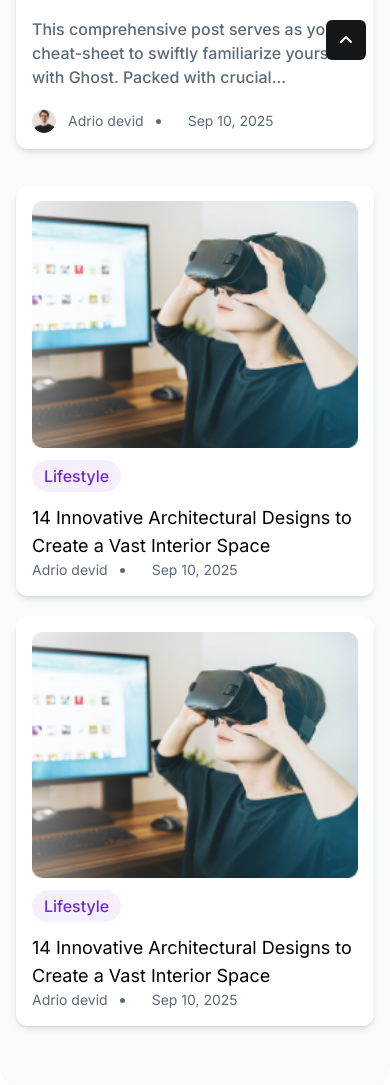
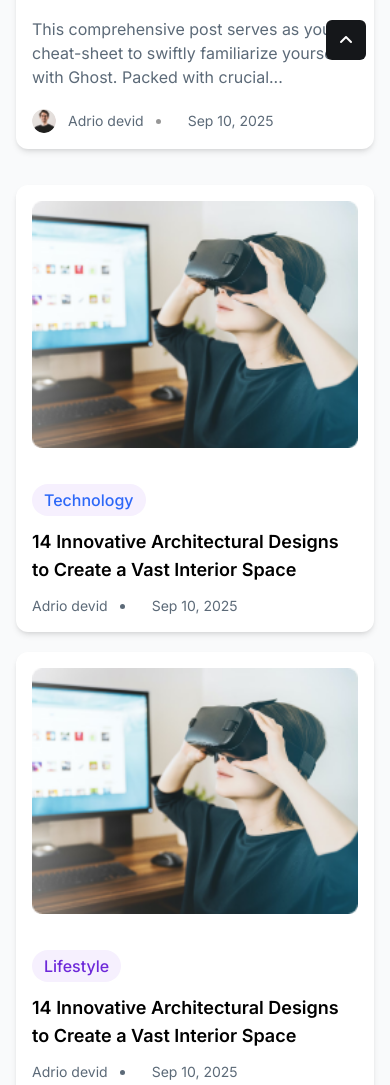
Before and after one commit to sadik131/chartity, a website: page index.html in a window 390 px wide. Shown: the part 760-1845 px from the top of the page. Drawn offline with Linux system fonts and the light colour scheme.

Commit message:
update the page

```diff
--- a/index.html
+++ b/index.html
@@ -22,10 +22,13 @@
         <div class="flex items-center justify-between w-full">
           <img src="https://clarity-tailwind.preview.uideck.com/images/logo.svg" alt="">
           <div class="hidden lg:flex items-center gap-5">
-            <a class="text-base text-primaryFont" href="/index.html">Home <span><i class="fa-solid fa-angle-down"></i></span></a>
-            <a class="text-base text-primaryFont" href="/page2.html">Pages <span><i class="fa-solid fa-angle-down"></i></span></a>
+            <a class="text-base text-primaryFont" href="/index.html">Home <span><i
+                  class="fa-solid fa-angle-down"></i></span></a>
+            <a class="text-base text-primaryFont" href="/page2.html">Pages <span><i
+                  class="fa-solid fa-angle-down"></i></span></a>
             <a class="text-base text-primaryFont" href="">Blogs <span><i class="fa-solid fa-angle-down"></i></span></a>
-            <a class="text-base text-primaryFont" href="">Support <span><i class="fa-solid fa-angle-down"></i></span></a>
+            <a class="text-base text-primaryFont" href="">Support <span><i
+                  class="fa-solid fa-angle-down"></i></span></a>
           </div>
           <div class="">
             <div class="hidden lg:flex gap-3 justify-between items-center">
@@ -53,36 +56,41 @@
     </nav>
 
     <!-- hero section -->
-    <section
-    class="hero-section pt-20 font-inter px-4 bg-cover bg-center rounded-b-3xl lg:pt-25 pb-16"
-    style="
+    <section class="hero-section pt-20 font-inter px-4 bg-cover bg-center rounded-b-3xl lg:pt-25 pb-16" style="
       background-image: url('./img/hero-bg.svg');
       background-color: #F9FAFB;
-    "
-  >
-    <div class="flex shadow-md flex-col lg:flex-row lg:w-[1170px] mx-auto rounded-xl p-4 lg:p-[10px] gap-8 items-center bg-white">
+    ">
+      <div
+        class="flex shadow-md flex-col lg:flex-row lg:w-[1170px] mx-auto rounded-xl p-4 lg:p-[10px] gap-8 items-center bg-white">
+        <!-- left image -->
         <div>
           <img src="./img/hero-01.png" alt="Hero Image 1">
         </div>
+        <!-- right image -->
         <div class="w-full lg:w-1/2">
           <span class="text-[#6d28d9] mb-3 px-3 py-1 font-medium inline-block bg-[#F6F0FE] rounded-3xl">Lifestyle</span>
-        <h2 class="text-[22px] leading-[30px] lg:text-3xl font-bold mb-4">Begin here to obtain a brief summary encompassing all the essential</h2>
-        <p class="text-primaryFont font-medium mt-5">This comprehensive post serves as your cheat-sheet to swiftly familiarize yourself with Ghost. Packed with crucial...</p>
+          <h2 class="text-[22px] leading-[30px] lg:text-3xl font-bold mb-4">Begin here to obtain a brief summary
+            encompassing all the essential</h2>
+          <p class="text-primaryFont  mt-5">This comprehensive post serves as your cheat-sheet to swiftly familiarize
+            yourself with Ghost. Packed with crucial...</p>
+          <!-- use details -->
           <div class="flex items-center font-normal mt-5 text-sm gap-3 text-primaryFont">
             <img src="./img/user-01.png" class="rounded-full h-6 w-6" alt="User Avatar">
             <h5>Adrio devid</h5>
-          <li class="list-disc"></li>
+            <li class="list-disc text-[#979797]"></li>
             <h5>Sep 10, 2025</h5>
           </div>
         </div>
       </div>
 
       <div class="lg:w-[1170px] mt-9 gap-8 lg:flex mx-auto">
-      <div class="lg:flex gap-6 p-4 rounded-xl shadow-md bg-white items-center">
+        <div class="flex flex-col lg:flex-row gap-6 p-4 rounded-xl shadow-md bg-white items-center">
           <img class="w-full" src="./img/hero-02.png" alt="Hero Image 2">
           <div>
-          <span class="text-[#6d28d9] my-3 px-3 py-1 font-medium inline-block bg-[#F6F0FE] rounded-3xl">Lifestyle</span>
-          <h3 class="text-lg">14 Innovative Architectural Designs to Create a Vast Interior Space</h3>
+            <span
+              class="text-secendary my-3 px-3 py-1 font-medium inline-block bg-[#F6F0FE] rounded-3xl">Technology</span>
+            <h3 class="text-lg font-semibold mb-3">14 Innovative Architectural Designs to Create a Vast Interior Space
+            </h3>
             <div class="flex items-center text-sm gap-3 text-primaryFont">
               <h5>Adrio devid</h5>
               <li class="list-disc"></li>
@@ -91,11 +99,13 @@
           </div>
         </div>
 
-      <div class="lg:flex gap-6 p-4 rounded-xl mt-5 shadow-md lg:mt-0 bg-white items-center">
+        <div class="flex flex-col lg:flex-row gap-6 p-4 rounded-xl mt-5 shadow-md lg:mt-0 bg-white items-center">
           <img class="w-full" src="./img/hero-02.png" alt="Hero Image 2">
           <div>
-          <span class="text-[#6d28d9] my-3 px-3 py-1 font-medium inline-block bg-[#F6F0FE] rounded-3xl">Lifestyle</span>
-          <h3 class="text-lg">14 Innovative Architectural Designs to Create a Vast Interior Space</h3>
+            <span
+              class="text-[#6d28d9] my-3 px-3 py-1 font-medium inline-block bg-[#F6F0FE] rounded-3xl">Lifestyle</span>
+            <h3 class="text-lg font-semibold mb-3">14 Innovative Architectural Designs to Create a Vast Interior Space
+            </h3>
             <div class="flex text-sm gap-3 text-primaryFont items-center">
               <h5>Adrio devid</h5>
               <li class="list-disc"></li>
@@ -147,7 +157,7 @@
                 <h5>Sep 10, 2025</h5>
               </div>
               <span
-                class="text-[#6d28d9] px-3 py-1  inline-block bg-[#F6F0FE] rounded-3xl font-semibold">Technology</span>
+                class="text-secendary px-3 py-1  inline-block bg-[#F6F0FE] rounded-3xl font-semibold">Technology</span>
             </div>
           </div>
           <div class="flex flex-col gap-4">
@@ -162,7 +172,7 @@
                 <h5>Sep 10, 2025</h5>
               </div>
               <span
-                class="text-[#6d28d9] px-3 py-1  inline-block bg-[#F6F0FE] rounded-3xl font-semibold">Technology</span>
+                class="text-secendary px-3 py-1  inline-block bg-[#F6F0FE] rounded-3xl font-semibold">Technology</span>
             </div>
           </div>
           <div class="flex flex-col gap-4">
@@ -177,7 +187,7 @@
                 <h5>Sep 10, 2025</h5>
               </div>
               <span
-                class="text-[#6d28d9] px-3 py-1  inline-block bg-[#F6F0FE] rounded-3xl font-semibold">Technology</span>
+                class="text-secendary px-3 py-1  inline-block bg-[#F6F0FE] rounded-3xl font-semibold">Technology</span>
             </div>
           </div>
           <div class="flex flex-col gap-4">
@@ -192,7 +202,7 @@
                 <h5>Sep 10, 2025</h5>
               </div>
               <span
-                class="text-[#6d28d9] px-3 py-1  inline-block bg-[#F6F0FE] rounded-3xl font-semibold">Technology</span>
+                class="text-secendary px-3 py-1  inline-block bg-[#F6F0FE] rounded-3xl font-semibold">Technology</span>
             </div>
           </div>
           <div class="flex flex-col gap-4">
@@ -207,7 +217,7 @@
                 <h5>Sep 10, 2025</h5>
               </div>
               <span
-                class="text-[#6d28d9] px-3 py-1  inline-block bg-[#F6F0FE] rounded-3xl font-semibold">Technology</span>
+                class="text-secendary px-3 py-1  inline-block bg-[#F6F0FE] rounded-3xl font-semibold">Technology</span>
             </div>
           </div>
           <div class="flex flex-col gap-4">
@@ -222,7 +232,7 @@
                 <h5>Sep 10, 2025</h5>
               </div>
               <span
-                class="text-[#6d28d9] px-3 py-1  inline-block bg-[#F6F0FE] rounded-3xl font-semibold">Technology</span>
+                class="text-secendary px-3 py-1  inline-block bg-[#F6F0FE] rounded-3xl font-semibold">Technology</span>
             </div>
           </div>
 
@@ -241,11 +251,10 @@
           </h1>
           <h6 class="text-base text-headingColor font-semibold">All Authors
             <i class="fa-solid fa-arrow-right" style="transform: rotate(-40deg);"></i>
-
           </h6>
         </div>
         <div class="h-[1px] w-full bg-[#e5e7eb]"></div>
-        <div class="lg:py-14 flex-wrap grid grid-cols-1 lg:grid-cols-3 gap-10">
+        <div class="py-7 lg:py-14 flex-wrap grid grid-cols-1 lg:grid-cols-3 gap-10">
           <div class="flex p-5 gap-8 bg-[#F9FAFB] rounded-3xl border border-[#e5e7eb]">
             <img src="./img/user-01.png" alt="">
             <div>
@@ -283,14 +292,17 @@
       <!-- Background SVG Layer -->
       <img src="/img/bg-dots.svg" alt="" class="absolute inset-0 w-full h-full object-cover opacity-100 z-0" />
 
-      <div class="relative z-10 bg-white px-9  flex py-10 shadow-sm rounded-lg flex-col lg:flex-row lg:w-[1170px] mx-auto items-center justify-between">
+      <div
+        class="relative z-10 bg-white px-9  flex py-10 shadow-sm rounded-lg flex-col lg:flex-row lg:w-[1170px] mx-auto items-center justify-between">
         <div class="lg:w-[455px]">
           <h3 class="text-2xl text-headingColor mb-3 font-semibold">Subscribe to Newsletter</h3>
-          <h5 class="text-primaryFont">Provide your email to get email notifications when we launch new products or publish new articles</h5>
+          <h5 class="text-primaryFont">Provide your email to get email notifications when we launch new products or
+            publish new articles</h5>
         </div>
         <div class="w-full mt-10 lg:w-1/2">
           <div class="flex w-full gap-5">
-            <input placeholder="Enter your Email" type="text" class="px-5 py-3 rounded-md border border-gray-300 w-full">
+            <input placeholder="Enter your Email" type="text"
+              class="px-5 py-3 rounded-md border border-gray-300 w-full">
             <button class="bg-black text-white rounded-md px-5 py-3">Subscribe</button>
           </div>
         </div>
```
Also changed, not shown: README.md. Lines whose indentation alone changed are shown as unchanged.
